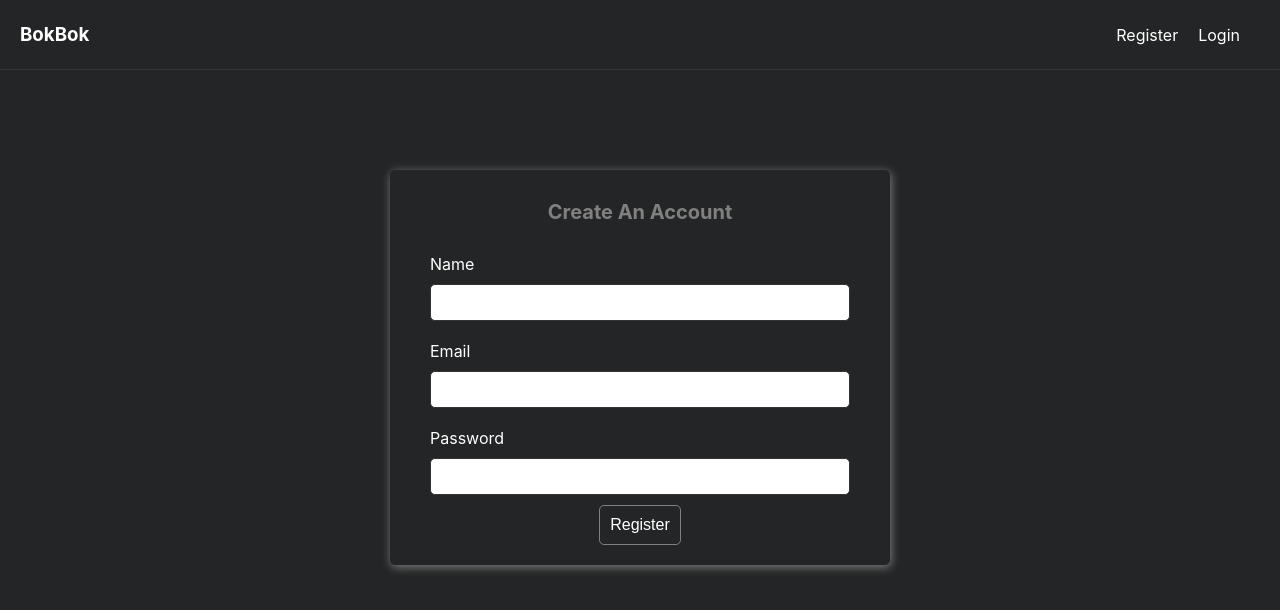
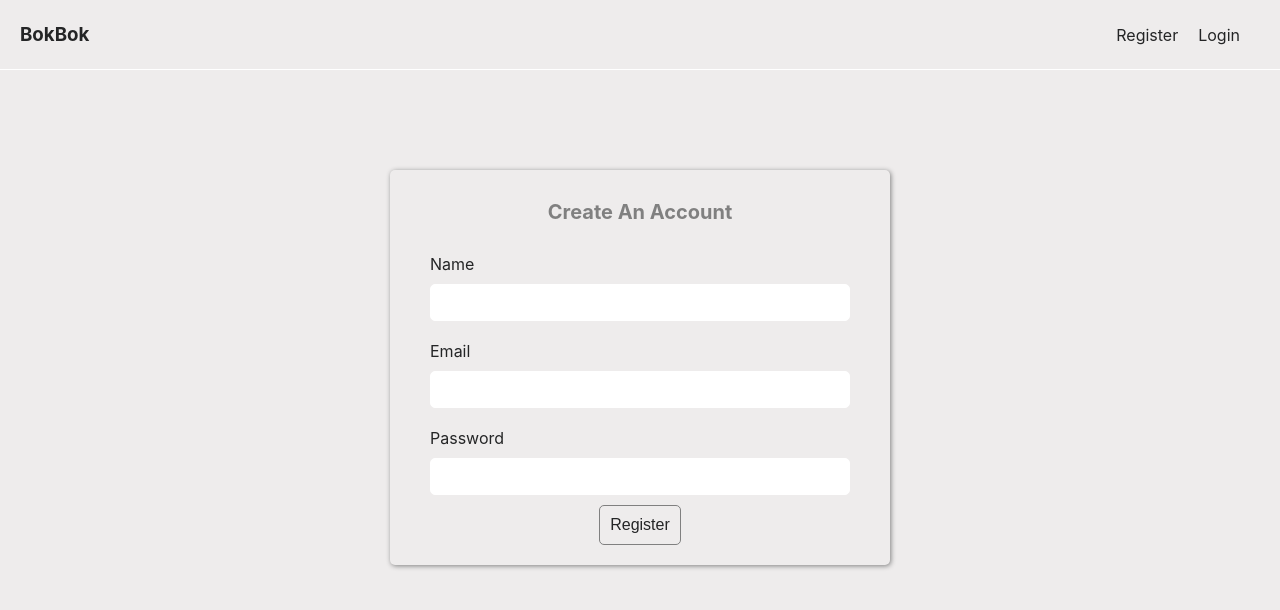
Before and after one commit to w3tsa/bokbok, a React (Create React App) app: page /register in a window 1280 px wide. Shown: the top 610 px of the page. Built offline with nearby package versions, Linux system fonts and the light colour scheme; no server answers.

Commit message:
change the color theme

```diff
--- a/src/App.css
+++ b/src/App.css
@@ -3,12 +3,16 @@
 }
 
 :root {
-  --color-1: #242526;
-  --color-2: white;
-  --color-3: #0084ff;
+  --color-1: rgb(238, 236, 236);
+  --color-2: #242526;
+  --color-3: #c214f7;
   --color-4: grey;
   --color-5: #eb4034;
-  --color-6: #333;
+  --color-6: white;
+}
+
+.dark-mode {
+  filter: invert(1) hue-rotate(180deg);
 }
 
 nav {
@@ -34,7 +38,7 @@ section {
   max-width: 500px;
   margin: 0 auto;
   margin-top: 100px;
-  box-shadow: 1px 2px 10px var(--color-4);
+  box-shadow: 1px 1px 5px var(--color-4);
   padding: 10px 20px;
   border-radius: 5px;
 }
--- a/src/index.css
+++ b/src/index.css
@@ -5,8 +5,8 @@ body {
     sans-serif;
   -webkit-font-smoothing: antialiased;
   -moz-osx-font-smoothing: grayscale;
-  background: #242526;
-  color: white;
+  background: rgb(238, 236, 236);
+  color: #242526;
 }
 
 code {
```
Also changed, not shown: public/index.html (+1 -22 lines).
